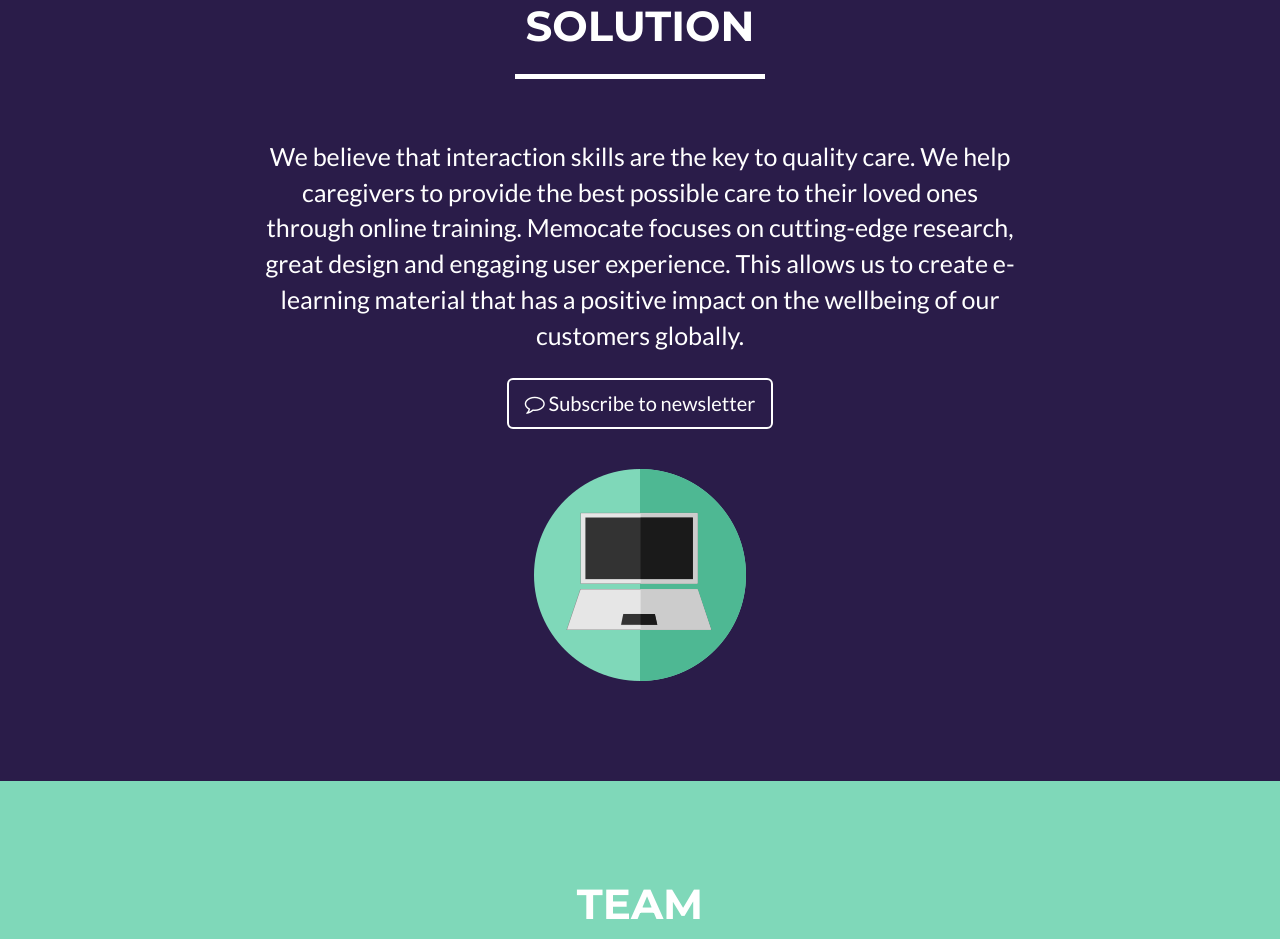
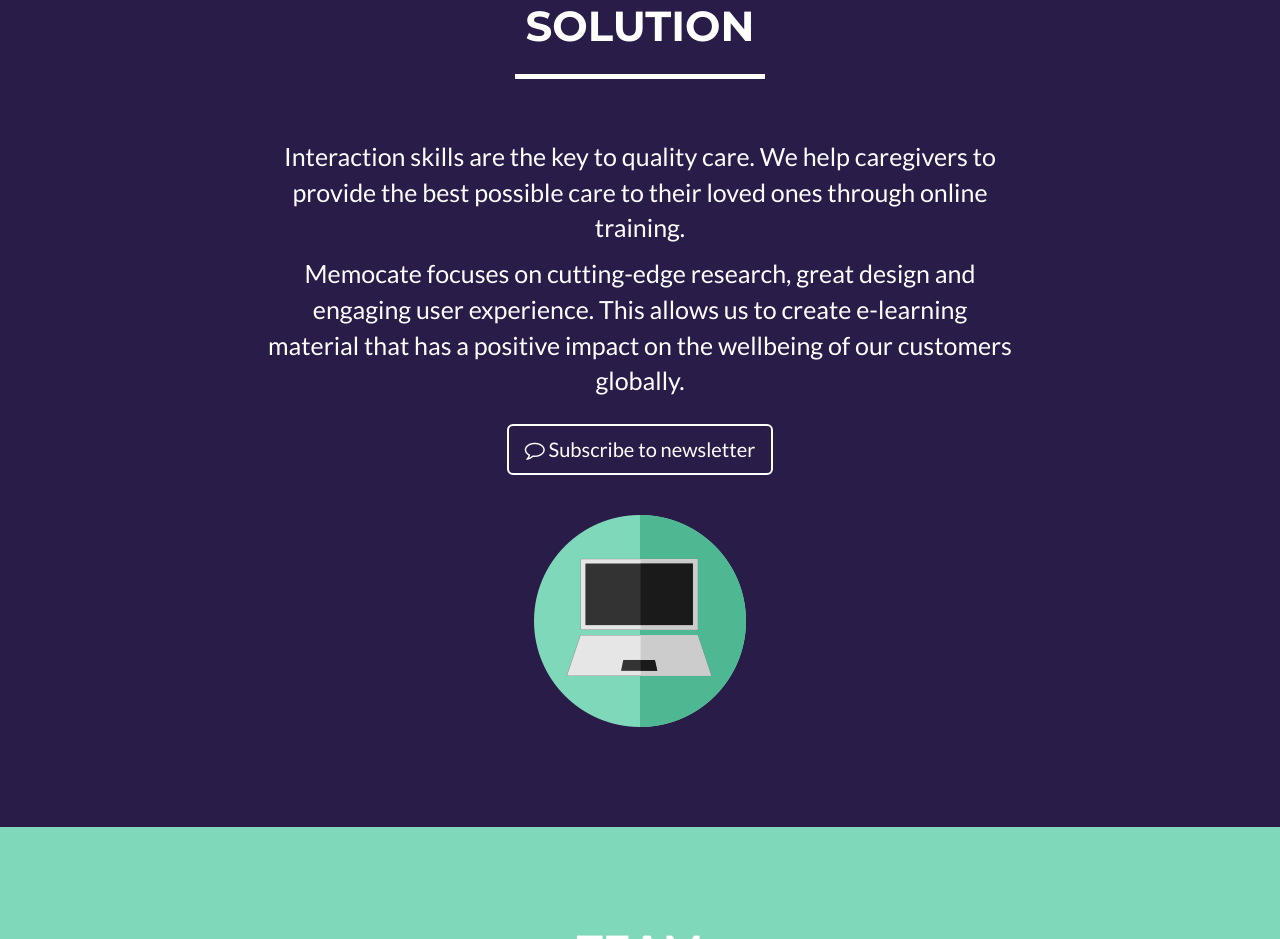
Before and after one commit to memocated/frontpage-next, a website: page index.html in a window 1280 px wide. Shown: the part 1491-2430 px from the top of the page. Drawn offline with nearby package versions, Linux system fonts and the light colour scheme.

Commit message:
Update index.html

```diff
--- a/index.html
+++ b/index.html
@@ -117,7 +117,9 @@
                 </div>
                 <div class="row">
                     <div class="col-sm-8 col-sm-offset-2 text-center">
-                        <p class="p-big">We believe that interaction skills are the key to quality care. We help caregivers to provide the best possible care to their loved ones through online training. Memocate focuses on cutting-edge research, great design and engaging user experience. This allows us to create e-learning material that has a positive impact on the wellbeing of our customers globally.</p>
+                        <p class="p-big">Interaction skills are the key to quality care. We help caregivers to provide the best possible care to their loved ones through online training.</p>
+                        <p class="p-big">Memocate focuses on cutting-edge research, great design and engaging user experience. This allows us to create e-learning material that has a positive impact on the wellbeing of our customers globally.
+
                     </div>
                 </div>
 
```
